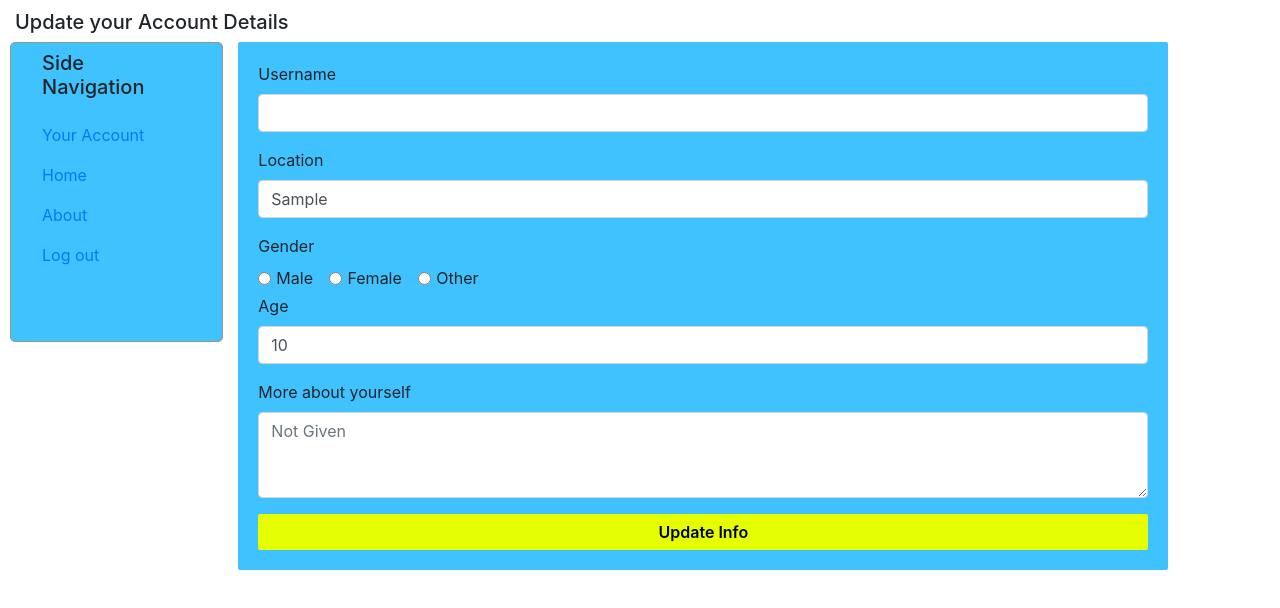
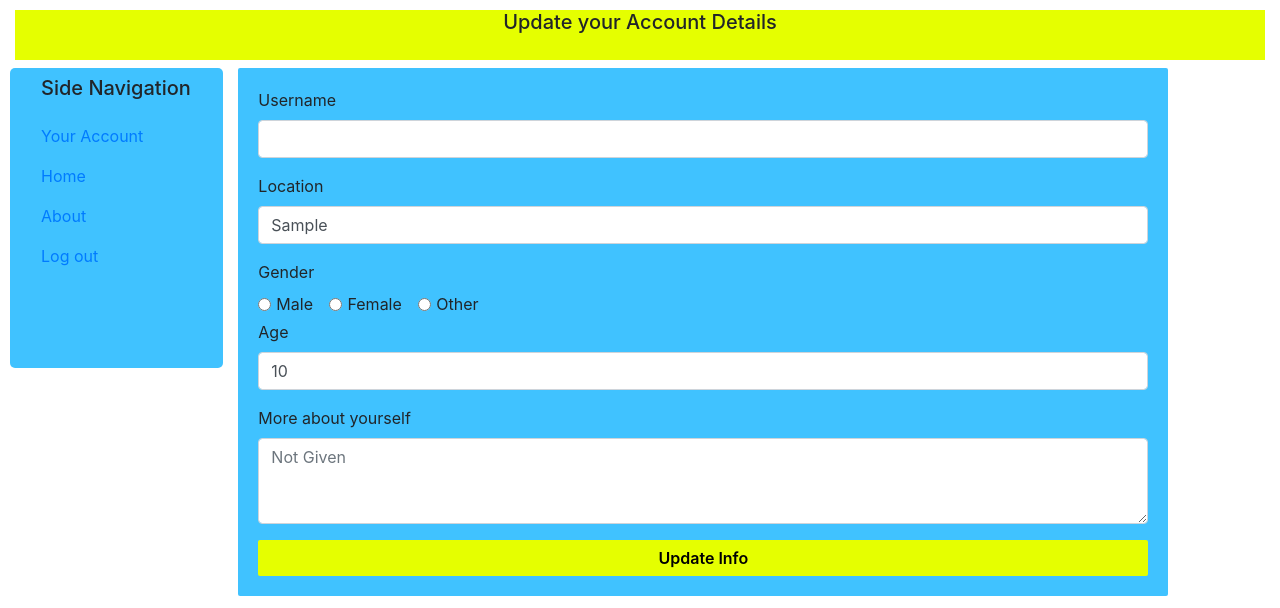
Before and after one commit to Sammy275/chatty_auth, a Flask app: page /settings in a window 1280 px wide. Shown: the top 608 px of the page. Run offline with Flask 2, Linux system fonts and the light colour scheme; a user stored in the database is signed in; tables that the repository leaves empty hold one stand-in row (values such as "Sample post"); some libraries are stand-ins or nearby versions.

Commit message:
Added a 'banner' class

```diff
--- a/app/static/css/style.css
+++ b/app/static/css/style.css
@@ -81,7 +81,8 @@
 
 
 .side-nav {
-    border: 1px solid #969696;
+    background-color: #40c2ff;
+    border-radius: 5px;
     margin-left: 10px;
     height: 300px;
 }
@@ -170,6 +171,14 @@
     box-shadow: 0px 0px 2px 2px red;
 }
 
+.banner {
+    background-color: #e5ff00;
+    width: 100%;
+    height: 50px;
+    text-align: center;
+
+}
+
 @media (max-width: 768px) {
     .side-nav {
         height: 100%;
```
